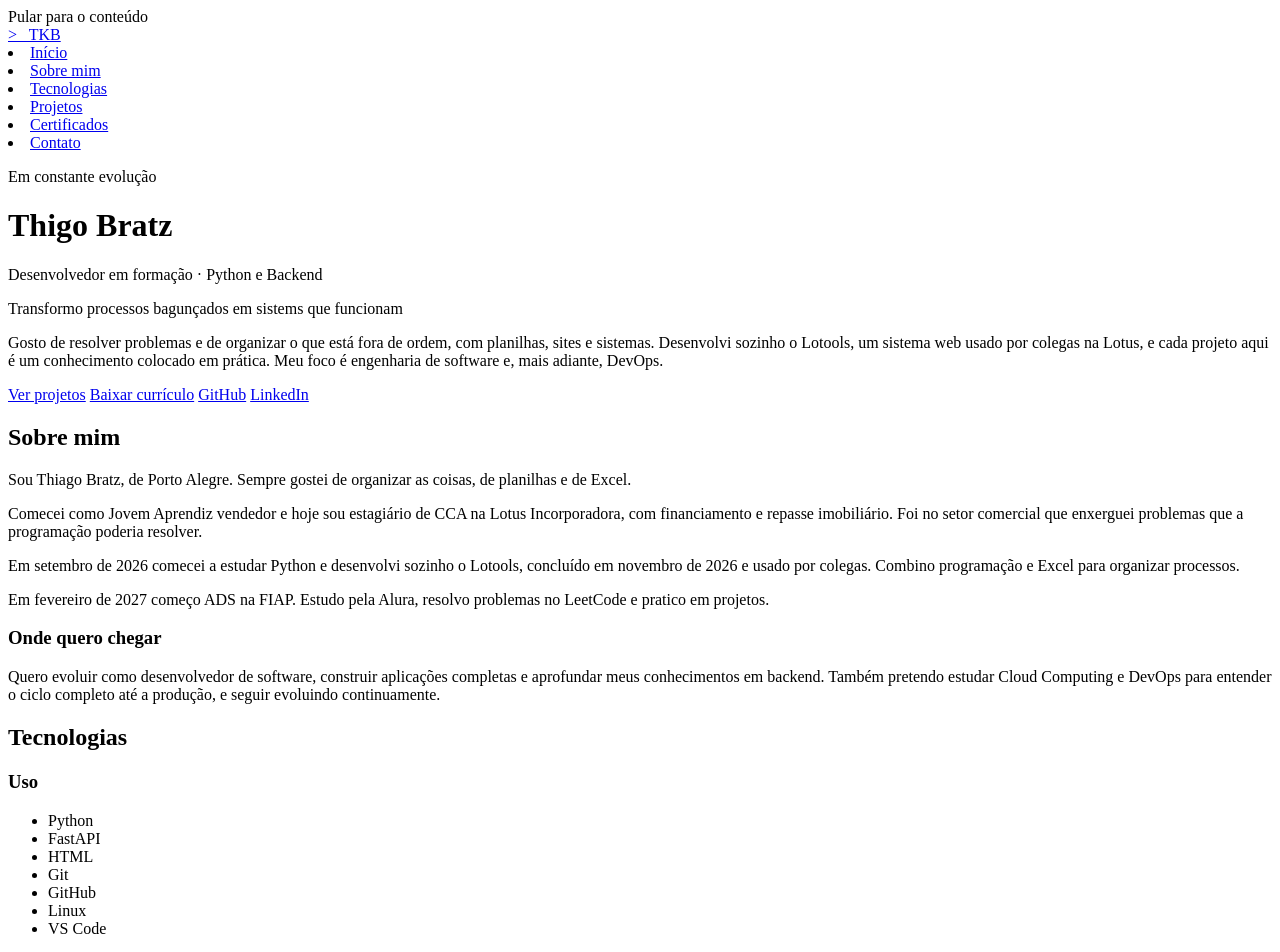
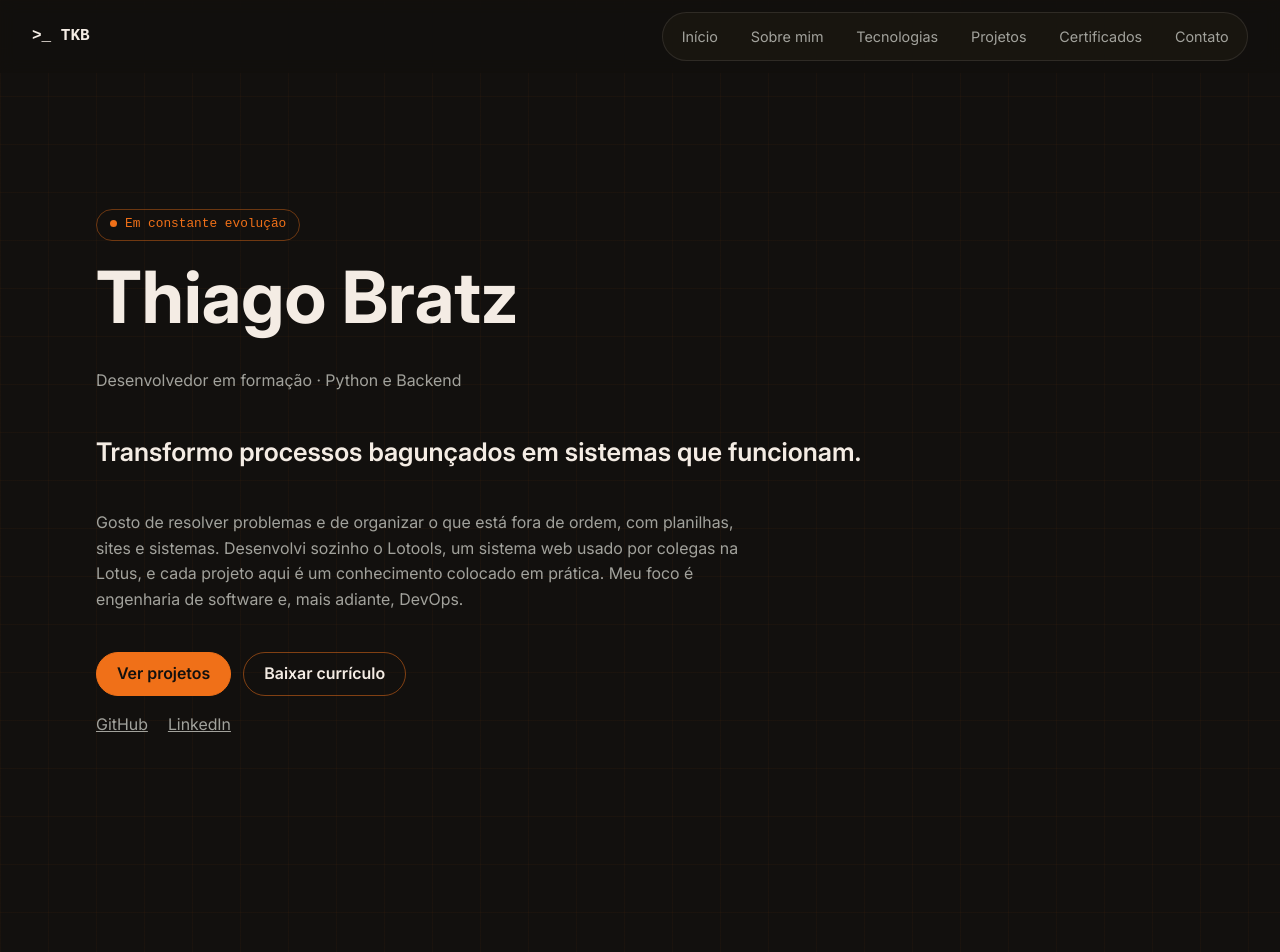
Before and after one commit to ThiagoBratz/Saas_Portfolio, a plain HTML site: page index.html in a window 1280 px wide. Shown: the top 952 px of the page. Drawn offline with Linux system fonts and the light colour scheme.

Commit message:
Primeiros ajustes com CSS

```diff
--- /dev/null
+++ b/assets/css/style.css
@@ -0,0 +1,429 @@
+/* ========== 1. VARIÁVEIS ========== */
+:root {
+  --bg: #12100e;
+  --bg-2: #1b160f;
+  --card: #18150f;
+  --laranja: #f07018;
+  --laranja-claro: #ff8a3d;
+  --texto: #f4ece4;
+  --cinza: #a2a29c;
+  --borda: rgba(244, 236, 228, 0.1);
+  --raio: 16px;
+
+  --fonte-texto: "Inter", system-ui, sans-serif;
+  --fonte-mono: "JetBrains Mono", ui-monospace, monospace;
+}
+
+/* ========== 2. FONTES ========== */
+@font-face {
+  font-family: "Inter";
+  src: url("../fonts/Inter-Variable.ttf") format("truetype");
+  font-weight: 100 900;
+  font-display: swap;
+}
+
+@font-face {
+  font-family: "JetBrains Mono";
+  src: url("../fonts/JetBrainsMono-Variable.ttf") format("truetype");
+  font-weight: 100 800;
+  font-display: swap;
+}
+
+/* ========== 3. BASE ========== */
+*,
+*::before,
+*::after {
+  box-sizing: border-box;
+}
+
+html {
+  scroll-behavior: smooth;
+  scroll-padding-top: 5rem;
+}
+
+body {
+  margin: 0;
+  font-family: var(--fonte-texto);
+  line-height: 1.6;
+  color: var(--texto);
+  background-color: var(--bg);
+  /* grid de fundo discreto */
+  background-image:
+    linear-gradient(rgba(240, 112, 24, 0.04) 1px, transparent 1px),
+    linear-gradient(90deg, rgba(240, 112, 24, 0.04) 1px, transparent 1px);
+  background-size: 48px 48px;
+}
+
+a {
+  color: var(--laranja);
+}
+
+:focus-visible {
+  outline: 2px solid var(--laranja);
+  outline-offset: 3px;
+}
+
+/* link "Pular para o conteúdo" */
+body > a:first-child {
+  position: absolute;
+  left: 1rem;
+  top: -4rem;
+  padding: 0.5rem 1rem;
+  background: var(--laranja);
+  color: var(--bg);
+  border-radius: 8px;
+  z-index: 100;
+}
+
+body > a:first-child:focus {
+  top: 1rem;
+}
+
+/* ========== 4. CABEÇALHO E MENU ========== */
+header {
+  position: sticky;
+  top: 0;
+  z-index: 10;
+  display: flex;
+  flex-direction: column;
+  align-items: center;
+  gap: 0.5rem;
+  padding: 0.75rem 1rem;
+  background: rgba(18, 16, 14, 0.85);
+  backdrop-filter: blur(8px);
+}
+
+header > a {
+  font-family: var(--fonte-mono);
+  font-weight: 700;
+  color: var(--texto);
+  text-decoration: none;
+}
+
+nav {
+  max-width: 100%;
+}
+
+nav ul {
+  display: flex;
+  gap: 0.25rem;
+  margin: 0;
+  padding: 0.25rem;
+  list-style: none;
+  background: var(--card);
+  border: 1px solid var(--borda);
+  border-radius: 999px;
+  overflow-x: auto;
+  white-space: nowrap;
+  scrollbar-width: none; /* esconde a barra de rolagem do menu no celular */
+}
+
+nav ul::-webkit-scrollbar {
+  display: none;
+}
+
+nav a {
+  display: block;
+  padding: 0.5rem 0.9rem;
+  border-radius: 999px;
+  font-size: 0.9rem;
+  color: var(--cinza);
+  text-decoration: none;
+}
+
+nav a:hover,
+nav a:focus-visible {
+  color: var(--texto);
+  background: rgba(240, 112, 24, 0.15);
+}
+
+/* ========== 5. SEÇÕES E HERO ========== */
+section {
+  min-height: 100svh;
+  max-width: 72rem;
+  margin-inline: auto;
+  padding: 4rem 1.25rem;
+}
+
+h1 {
+  margin: 0 0 1rem;
+  font-size: clamp(2.5rem, 9vw, 4.5rem);
+  line-height: 1.1;
+}
+
+h2 {
+  margin: 0 0 1.5rem;
+  font-size: clamp(1.75rem, 6vw, 2.75rem);
+}
+
+h3 {
+  margin: 0 0 0.5rem;
+  font-size: 1.15rem;
+}
+
+p {
+  color: var(--cinza);
+}
+
+/* limita a largura do texto corrido para facilitar a leitura */
+section p {
+  max-width: 65ch;
+}
+
+#inicio {
+  display: flex;
+  flex-direction: column;
+  justify-content: center;
+}
+
+/* etiqueta "Em constante evolução" */
+.etiqueta {
+  width: fit-content;
+  margin: 0 0 1rem;
+  padding: 0.3rem 0.8rem;
+  font-family: var(--fonte-mono);
+  font-size: 0.8rem;
+  color: var(--laranja);
+  border: 1px solid rgba(240, 112, 24, 0.4);
+  border-radius: 999px;
+}
+
+.etiqueta::before {
+  content: "";
+  display: inline-block;
+  width: 0.45rem;
+  height: 0.45rem;
+  margin-right: 0.5rem;
+  background: var(--laranja);
+  border-radius: 50%;
+}
+
+/* frase de destaque do hero */
+.frase {
+  font-size: clamp(1.2rem, 4vw, 1.6rem);
+  font-weight: 600;
+  line-height: 1.3;
+  color: var(--texto);
+}
+
+/* ========== 6. BOTÕES E LINKS DE AÇÃO ========== */
+/* grupo de botões lado a lado */
+.acoes {
+  display: flex;
+  flex-wrap: wrap;
+  gap: 0.75rem;
+  margin: 1.5rem 0 1rem;
+}
+
+/* botão base: vale para <a> e <button> com class="botao" */
+.botao {
+  display: inline-flex;
+  align-items: center;
+  justify-content: center;
+  padding: 0.7rem 1.25rem;
+  font: inherit;
+  font-weight: 600;
+  line-height: 1.2;
+  color: var(--bg);
+  background: var(--laranja);
+  border: 1px solid var(--laranja);
+  border-radius: 999px;
+  text-decoration: none;
+  cursor: pointer;
+  transition: background-color 0.2s, border-color 0.2s, transform 0.2s;
+}
+
+.botao:hover {
+  background: var(--laranja-claro);
+  border-color: var(--laranja-claro);
+}
+
+.botao:active {
+  transform: translateY(1px);
+}
+
+/* variação secundária: só contorno. Vem depois, então vence o .botao */
+.botao-secundario {
+  color: var(--texto);
+  background: transparent;
+  border-color: rgba(240, 112, 24, 0.5);
+}
+
+.botao-secundario:hover {
+  background: rgba(240, 112, 24, 0.12);
+  border-color: var(--laranja);
+}
+
+/* GitHub e LinkedIn no hero: links discretos */
+.links-sociais {
+  display: flex;
+  gap: 1.25rem;
+}
+
+.links-sociais a {
+  color: var(--cinza);
+}
+
+.links-sociais a:hover {
+  color: var(--texto);
+}
+
+/* ========== 7. CARDS ========== */
+#projetos article,
+#certificados article,
+.card-tech {
+  padding: 1.25rem;
+  background: var(--card);
+  border: 1px solid var(--borda);
+  border-radius: var(--raio);
+}
+
+/* projetos ficam empilhados, com espaço entre eles */
+#projetos article + article {
+  margin-top: 1rem;
+}
+
+/* projetos e tecnologias: barra laranja à esquerda */
+#projetos article,
+.card-tech {
+  border-left: 4px solid var(--laranja);
+}
+
+/* certificados: linha laranja fina com brilho suave */
+#certificados article {
+  border-color: rgba(240, 112, 24, 0.4);
+  box-shadow: 0 0 24px rgba(240, 112, 24, 0.12);
+}
+
+/* tecnologias: três cards em grade (1 coluna no celular) */
+.grade-tech {
+  display: grid;
+  gap: 1rem;
+}
+
+/* certificados: grade com espaço embaixo antes do botão */
+.grade-certificados {
+  display: grid;
+  gap: 1rem;
+  margin-bottom: 1.5rem;
+}
+
+/* status do projeto */
+.status {
+  font-family: var(--fonte-mono);
+  font-size: 0.85rem;
+  color: var(--laranja);
+}
+
+/* ========== 8. ETIQUETAS (CHIPS) DE TECNOLOGIAS ========== */
+.etiquetas {
+  display: flex;
+  flex-wrap: wrap;
+  gap: 0.5rem;
+  margin: 0 0 1rem;
+  padding: 0;
+  list-style: none;
+}
+
+.etiquetas li {
+  padding: 0.25rem 0.75rem;
+  font-family: var(--fonte-mono);
+  font-size: 0.8rem;
+  color: var(--texto);
+  background: rgba(244, 236, 228, 0.05);
+  border: 1px solid var(--borda);
+  border-radius: 999px;
+}
+
+/* ========== 9. CONTATO E FORMULÁRIO ========== */
+.email-linha {
+  display: flex;
+  flex-wrap: wrap;
+  align-items: center;
+  gap: 0.75rem 1rem;
+}
+
+.email-linha p {
+  margin: 0;
+}
+
+form {
+  display: grid;
+  gap: 1rem;
+  margin-top: 2rem;
+}
+
+/* itens de uma grade esticam por padrão; aqui o botão fica no tamanho do texto */
+form .botao {
+  justify-self: start;
+}
+
+label {
+  font-family: var(--fonte-mono);
+  font-size: 0.85rem;
+  color: var(--cinza);
+}
+
+input,
+select,
+textarea {
+  width: 100%;
+  margin-top: 0.35rem;
+  padding: 0.75rem;
+  font: inherit;
+  color: var(--texto);
+  background: var(--bg);
+  border: 1px solid var(--borda);
+  border-radius: 12px;
+}
+
+textarea {
+  resize: vertical;
+}
+
+footer {
+  padding: 2rem 1.25rem;
+  text-align: center;
+  color: var(--cinza);
+  border-top: 1px solid var(--borda);
+}
+
+/* ========== 10. DESKTOP (a partir de 768px) ========== */
+@media (min-width: 48rem) {
+  /* cabeçalho em linha: logo à esquerda, menu à direita */
+  header {
+    flex-direction: row;
+    justify-content: space-between;
+    padding: 0.75rem 2rem;
+  }
+
+  section {
+    padding: 6rem 2rem;
+  }
+
+  .grade-tech {
+    grid-template-columns: repeat(3, 1fr);
+  }
+
+  .grade-certificados {
+    grid-template-columns: repeat(2, 1fr);
+  }
+
+  form {
+    max-width: 40rem;
+  }
+}
+
+/* ========== 11. ACESSIBILIDADE: MENOS MOVIMENTO ========== */
+@media (prefers-reduced-motion: reduce) {
+  html {
+    scroll-behavior: auto;
+  }
+
+  *,
+  *::before,
+  *::after {
+    transition-duration: 0.01ms !important;
+    animation-duration: 0.01ms !important;
+  }
+}
--- a/index.html
+++ b/index.html
@@ -1,23 +1,25 @@
 <!DOCTYPE html>
-<html lang=""pt-BR">
+<html lang="pt-BR">
 <head>
-    <meta charset="UTF-8"
-    <meta name="viewport" content="width=device, initial-scale=1.0">
+  <meta charset="UTF-8">
+  <meta name="viewport" content="width=device-width, initial-scale=1.0">
   <title>Thiago Bratz | Desenvolvedor em formação · Python e Backend</title>
-    <meta name="description" content="Portifólio Thiago Bratz, desenvolvedor em formação com foco em Python e Backend. "
+  <meta name="description" content="Portfólio de Thiago Bratz, desenvolvedor em formação com foco em Python e Backend.">
   <meta name="theme-color" content="#12100e">
   <meta property="og:type" content="website">
   <meta property="og:locale" content="pt_BR">
   <meta property="og:title" content="Thiago Bratz | Desenvolvedor em formação · Python e Backend">
   <meta property="og:description" content="Portfólio de Thiago Bratz, desenvolvedor em formação com foco em Python e Backend.">
   <link rel="icon" href="assets/icons/favicon.svg" type="image/svg+xml">
+  <link rel="stylesheet" href="assets/css/style.css">
 </head>
 <body>
-  <href="#coteudo">Pular para o conteúdo</href>
+  <a href="#conteudo">Pular para o conteúdo</a>
+
   <header>
     <a href="#inicio">&gt;_ TKB</a>
 
-        <nav aria-label="Menu principal"
+    <nav aria-label="Menu principal">
       <ul>
         <li><a href="#inicio">Início</a></li>
         <li><a href="#sobre">Sobre mim</a></li>
@@ -30,11 +32,11 @@
   </header>
 
   <main id="conteudo">
-    <selection id="inicio" aria-labelledby="titulo-inicio">
-        <p>Em constante evolução</p>
-        <h1 id="titulo-inicio">Thigo Bratz</h1>
+    <section id="inicio" aria-labelledby="titulo-inicio">
+      <p class="etiqueta">Em constante evolução</p>
+      <h1 id="titulo-inicio">Thiago Bratz</h1>
       <p>Desenvolvedor em formação · Python e Backend</p>
-        <p>Transformo processos bagunçados em sistems que funcionam</p>
+      <p class="frase">Transformo processos bagunçados em sistemas que funcionam.</p>
       <p>
         Gosto de resolver problemas e de organizar o que está fora de ordem,
         com planilhas, sites e sistemas. Desenvolvi sozinho o Lotools, um
@@ -43,12 +45,16 @@
         e, mais adiante, DevOps.
       </p>
 
-        <a href="#projetos">Ver projetos</a>
-        <a href="assets/docs/curriculo.pdf" download>Baixar currículo</a>
+      <div class="acoes">
+        <a class="botao" href="#projetos">Ver projetos</a>
+        <a class="botao botao-secundario" href="assets/docs/curriculo.pdf" download>Baixar currículo</a>
+      </div>
 
+      <div class="links-sociais">
         <a href="https://github.com/ThiagoBratz" target="_blank" rel="noopener noreferrer">GitHub</a>
         <a href="https://linkedin.com/in/thiago-bratz-31353a413" target="_blank" rel="noopener noreferrer">LinkedIn</a>
-    </selection>
+      </div>
+    </section>
 
     <section id="sobre" aria-labelledby="titulo-sobre">
       <h2 id="titulo-sobre">Sobre mim</h2>
@@ -80,8 +86,10 @@
     <section id="tecnologias" aria-labelledby="titulo-tecnologias">
       <h2 id="titulo-tecnologias">Tecnologias</h2>
 
+      <div class="grade-tech">
+        <div class="card-tech">
           <h3>Uso</h3>
-      <ul>
+          <ul class="etiquetas">
             <li>Python</li>
             <li>FastAPI</li>
             <li>HTML</li>
@@ -90,30 +98,37 @@
             <li>Linux</li>
             <li>VS Code</li>
           </ul>
+        </div>
 
+        <div class="card-tech">
           <h3>Em estudo</h3>
-      <ul>
+          <ul class="etiquetas">
             <li>CSS</li>
             <li>JavaScript</li>
             <li>PostgreSQL</li>
           </ul>
+        </div>
 
+        <div class="card-tech">
           <h3>Próximos passos</h3>
-      <ul>
+          <ul class="etiquetas">
             <li>Docker</li>
             <li>AWS</li>
             <li>CI/CD</li>
             <li>Cloud Computing</li>
           </ul>
+        </div>
+      </div>
     </section>
 
     <section id="projetos" aria-labelledby="titulo-projetos">
       <h2 id="titulo-projetos">Projetos</h2>
+
       <article>
         <h3>Lotools</h3>
         <p>Sistema web em Python e FastAPI, usado por colegas na Lotus.</p>
-        <p>Status: concluído</p>
-        <ul aria-label="Tecnologias do Lotools">
+        <p class="status">Status: concluído</p>
+        <ul class="etiquetas" aria-label="Tecnologias do Lotools">
           <li>Python</li>
           <li>FastAPI</li>
         </ul>
@@ -123,8 +138,8 @@
       <article>
         <h3>Portfólio</h3>
         <p>Projeto pessoal, este site que você está vendo.</p>
-        <p>Status: em desenvolvimento</p>
-        <ul aria-label="Tecnologias do Portfólio">
+        <p class="status">Status: em desenvolvimento</p>
+        <ul class="etiquetas" aria-label="Tecnologias do Portfólio">
           <li>HTML</li>
           <li>CSS</li>
           <li>JavaScript</li>
@@ -134,8 +149,8 @@
       <article>
         <h3>Dashboard de metas comerciais</h3>
         <p>Dashboard em Power BI para acompanhar metas comerciais.</p>
-        <p>Status: em desenvolvimento</p>
-        <ul aria-label="Tecnologias do Dashboard">
+        <p class="status">Status: em desenvolvimento</p>
+        <ul class="etiquetas" aria-label="Tecnologias do Dashboard">
           <li>Power BI</li>
         </ul>
       </article>
@@ -144,33 +159,39 @@
     <section id="certificados" aria-labelledby="titulo-certificados">
       <h2 id="titulo-certificados">Certificados</h2>
 
+      <div class="grade-certificados">
         <article>
           <h3>Python: crie a sua primeira aplicação</h3>
           <p>Alura · 8 horas</p>
           <p>Data do certificado: <time datetime="2026-09-20">20/09/2026</time></p>
-        <a href="https://cursos.alura.com.br/user/bratzthiagokaleu/course/python-crie-sua-primeira-aplicacao/certificate">Visulizar certificado</a>
+          <a href="https://cursos.alura.com.br/user/bratzthiagokaleu/course/python-crie-sua-primeira-aplicacao/certificate">Visualizar certificado</a>
         </article>
 
         <article>
           <h3>Pensamento computacional: fundamentos da computação e lógica de programação</h3>
           <p>Alura · 8 horas</p>
           <p>Data do certificado: <time datetime="2026-09-26">26/09/2026</time></p>
-        <a href="https://cursos.alura.com.br/user/bratzthiagokaleu/course/computacao-fundamentos-computacao-pensamento-computacional/certificate">Visulizar certificado</a>
+          <a href="https://cursos.alura.com.br/user/bratzthiagokaleu/course/computacao-fundamentos-computacao-pensamento-computacional/certificate">Visualizar certificado</a>
         </article>
+      </div>
 
-      <button type="button">Ver todos os certificados</button>
+      <button class="botao botao-secundario" type="button">Ver todos os certificados</button>
     </section>
 
     <section id="contato" aria-labelledby="titulo-contato">
       <h2 id="titulo-contato">Contato</h2>
       <p>Quer conversar sobre estágio, projeto ou oportunidade? Fale comigo.</p>
 
-      <p>E-mail: <a href="mailto:SEU-EMAIL-AQUI">bratzthiagokaleu@gmail.com</a></p>
-      <button type="button">Copiar e-mail</button>
+      <div class="email-linha">
+        <p>E-mail: <a href="mailto:bratzthiagokaleu@gmail.com">bratzthiagokaleu@gmail.com</a></p>
+        <button class="botao botao-secundario" type="button">Copiar e-mail</button>
+      </div>
 
-      <a href="https://linkedin.com/in/thiago-bratz-31353a413" target="_blank" rel="noopener noreferrer">LinkedIn</a>
-      <a href="https://github.com/ThiagoBratz" target="_blank" rel="noopener noreferrer">GitHub</a>
-      <a href="assets/docs/curriculo.pdf" download>Baixar currículo</a>
+      <div class="acoes">
+        <a class="botao botao-secundario" href="https://linkedin.com/in/thiago-bratz-31353a413" target="_blank" rel="noopener noreferrer">LinkedIn</a>
+        <a class="botao botao-secundario" href="https://github.com/ThiagoBratz" target="_blank" rel="noopener noreferrer">GitHub</a>
+        <a class="botao botao-secundario" href="assets/docs/curriculo.pdf" download>Baixar currículo</a>
+      </div>
 
       <form>
         <label for="assunto">Assunto</label>
@@ -188,7 +209,7 @@
         <label for="mensagem">Mensagem</label>
         <textarea id="mensagem" name="mensagem" rows="5" maxlength="2000" required></textarea>
 
-        <button type="submit">Enviar mensagem</button>
+        <button class="botao" type="submit">Enviar mensagem</button>
       </form>
     </section>
   </main>
@@ -196,11 +217,5 @@
   <footer>
     <p>Thiago Bratz</p>
   </footer>
-
 </body>
-
-
-
-
-
 </html>
```
Also changed, not shown: assets/fonts/Inter-Variable.ttf (added), assets/fonts/JetBrainsMono-Variable.ttf (added), 3 other files. Lines whose indentation alone changed are shown as unchanged.
